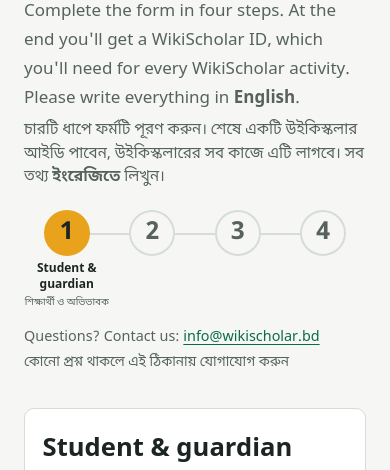
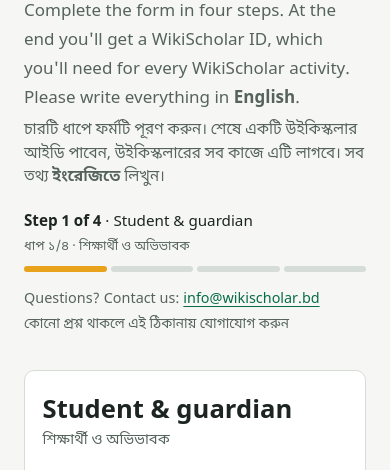
Before and after one commit to UserYahya/wikischolar, a Django app: page / in a window 390 px wide. Shown: the part 155-625 px from the top of the page. Run offline with Django 5.2, Linux system fonts and the light colour scheme; data that the repository does not hold is empty; parts of the project's set-up code (start-up, migrations or seed data) failed here and were passed over; some web fonts are replaced.

Commit message:
Registration: progress bar instead of step circles on phones
On small screens the four numbered circles sat in a row and read as tappable
tabs. Phones now get 'Step 2 of 4 · School details' (English + Bangla) over a
thin four-segment bar. Desktop rail is unchanged.

Co-Authored-By: Claude Opus 5.5 <noreply@anthropic.com>

```diff
--- a/apps/registration/templates/registration/register.html
+++ b/apps/registration/templates/registration/register.html
@@ -20,6 +20,14 @@
       <li data-step-tab="3"><span class="n">3</span><span class="t">Contact &amp; email verification<span class="bn" lang="bn">যোগাযোগ ও ইমেইল যাচাই</span></span></li>
       <li data-step-tab="4"><span class="n">4</span><span class="t">Consent &amp; submit<span class="bn" lang="bn">সম্মতি ও জমা</span></span></li>
     </ol>
+    {# Phones only: a plain progress bar instead of the circles, which read as tappable tabs (Clarity dead clicks). #}
+    <div class="meter" id="railMeter">
+      <p class="meter-label"><strong>Step <span data-meter="n">1</span> of 4</strong> · <span data-meter="t">Student &amp; guardian</span>
+        <span class="bn" lang="bn">ধাপ <span data-meter="bn-n">১</span>/৪ · <span data-meter="bn-t">শিক্ষার্থী ও অভিভাবক</span></span></p>
+      <div class="meter-bar" role="progressbar" aria-label="Registration progress" aria-valuemin="1" aria-valuemax="4" aria-valuenow="1">
+        <span data-seg="1"></span><span data-seg="2"></span><span data-seg="3"></span><span data-seg="4"></span>
+      </div>
+    </div>
     <p class="contact">Questions? Contact us: <a href="mailto:{{ CONTACT_EMAIL }}">{{ CONTACT_EMAIL }}</a>
       <span class="bn" lang="bn">কোনো প্রশ্ন থাকলে এই ঠিকানায় যোগাযোগ করুন</span></p>
   </nav>
--- a/static/css/public.css
+++ b/static/css/public.css
@@ -54,6 +54,14 @@ a { color: var(--green); text-underline-offset: 3px; }
 .rail li[aria-current="step"] .t { font-weight: 600; }
 .rail li.complete .n { background: var(--green); border-color: var(--green); color: var(--white); }
 .rail li.complete { color: var(--ink); }
+/* Phone progress bar: hidden here, shown in the small-screen block below */
+.meter { display: none; }
+.meter-label { margin: 0 0 .55rem; font-size: .95rem; color: var(--ink); }
+.meter-label .bn { font-size: .85em; color: var(--muted); }
+.meter-bar { display: grid; grid-template-columns: repeat(4, 1fr); gap: 4px; pointer-events: none; }
+.meter-bar span { height: 6px; border-radius: 3px; background: var(--line); }
+.meter-bar span.done { background: var(--green); }
+.meter-bar span.now { background: var(--marigold); }
 .rail .contact { margin-top: 2rem; font-size: .9rem; color: var(--muted); }
 
 .sheet { grid-area: sheet; background: var(--white); border: 1px solid var(--line); border-radius: 10px; padding: 2rem 2.25rem; }
@@ -184,11 +192,8 @@ input:disabled, select:disabled { background: #EEF1EE; color: var(--muted); curs
 
 @media (max-width: 820px) {
   .reg { grid-template-columns: minmax(0, 1fr); grid-template-areas: "intro" "rail" "sheet"; gap: 1.25rem; padding-top: 1.5rem; }
-  .rail ol { display: grid; grid-template-columns: repeat(4, 1fr); }
-  .rail ol::before { left: 12%; right: 12%; top: 1.45rem; bottom: auto; width: auto; height: 2px; }
-  .rail li { flex-direction: column; gap: .3rem; text-align: center; padding: 0; }
-  .rail .t { font-size: .75rem; }
-  .rail li:not([aria-current="step"]) .t { display: none; }
+  .rail ol { display: none; }
+  .meter { display: block; }
   .rail .contact { margin-top: 1rem; }
   .sheet, .done { padding: 1.5rem 1.1rem; }
   .grid { grid-template-columns: 1fr; }
--- a/static/js/register.js
+++ b/static/js/register.js
@@ -124,6 +124,7 @@
       else if (k > n) li.title = biText("Go to this step");
       else li.removeAttribute("title");
     });
+    syncMeter(n);
     $("#back").hidden = n === 1;
     if (n === 3) renderTurnstile();
     syncNext();
@@ -136,6 +137,23 @@
     h.setAttribute("tabindex", "-1");
     h.focus({ preventScroll: true });
     form.scrollIntoView({ behavior: matchMedia("(prefers-reduced-motion: reduce)").matches ? "auto" : "smooth", block: "start" });
+  }
+
+  // Phone progress bar (mirrors the rail; the rail itself is hidden on small screens)
+  function syncMeter(n) {
+    const meter = $("#railMeter");
+    if (!meter) return;
+    const t = $(`[data-step-tab="${n}"] .t`);
+    const part = (k) => $(`[data-meter="${k}"]`, meter);
+    part("n").textContent = n;
+    part("bn-n").textContent = String(n).replace(/\d/g, (d) => "০১২৩৪৫৬৭৮৯"[d]);
+    part("t").textContent = t.firstChild.textContent.trim();
+    part("bn-t").textContent = $(".bn", t).textContent;
+    $(".meter-bar", meter).setAttribute("aria-valuenow", n);
+    $$("[data-seg]", meter).forEach((seg) => {
+      const k = Number(seg.dataset.seg);
+      seg.className = k < n ? "done" : k === n ? "now" : "";
+    });
   }
 
   function validateStep(n) {
```
